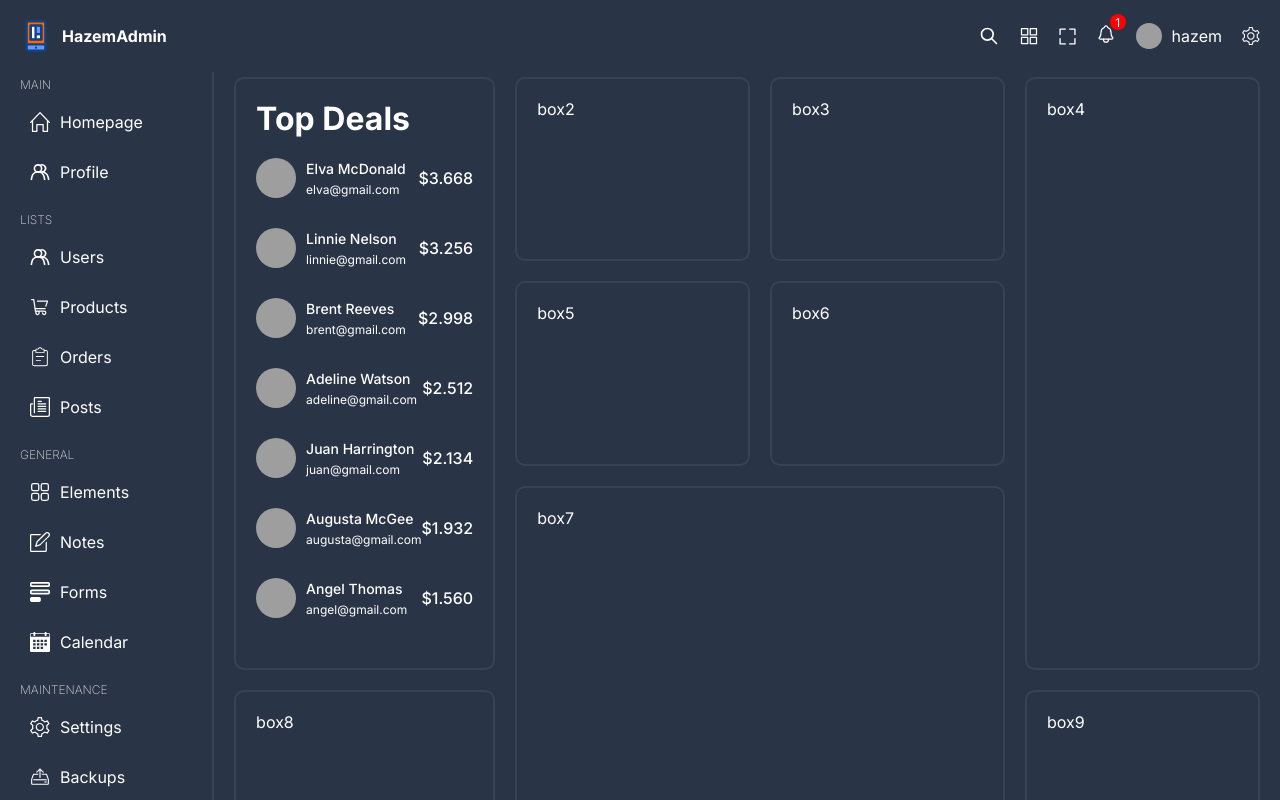
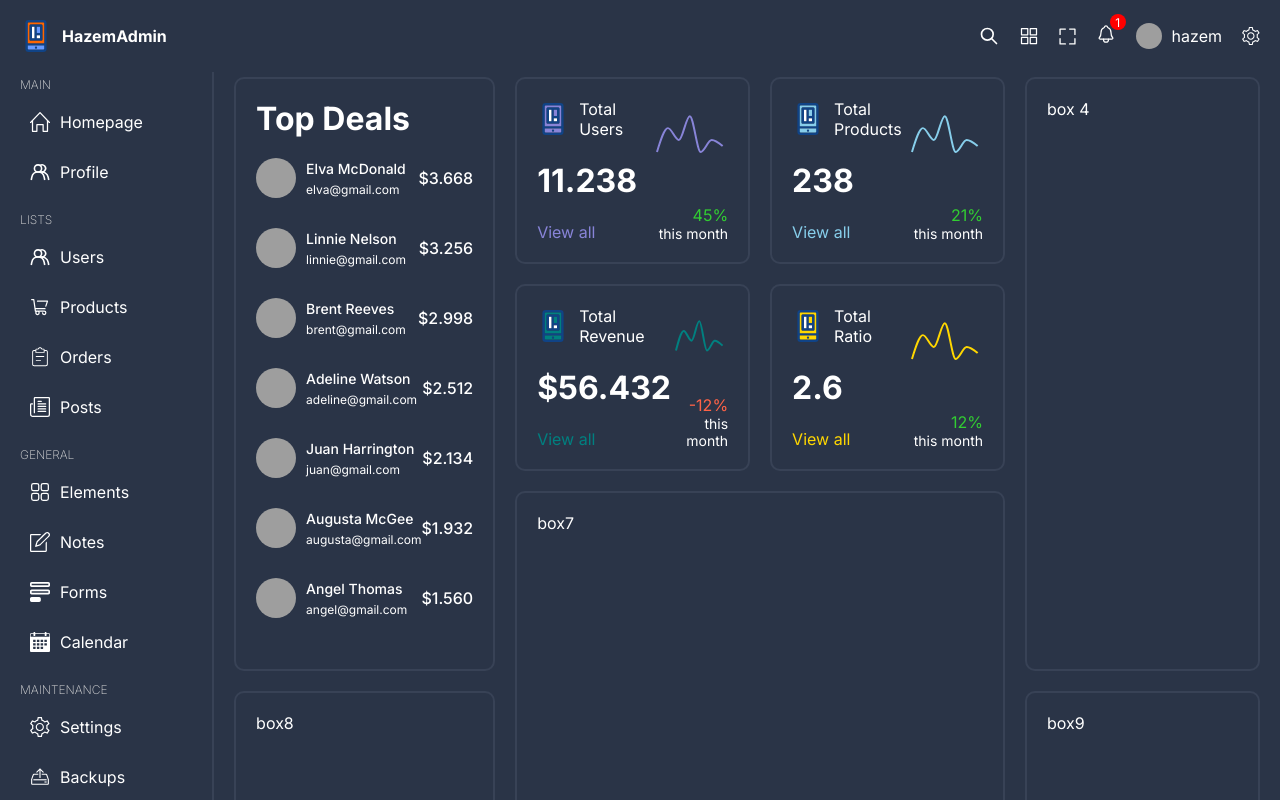
Before and after one commit to hazemmohsen2000/admin-dashboard, a React (Vite) app: page / in a window 1280 px wide. Shown: the top 800 px of the page. Built offline with nearby package versions, Linux system fonts and the light colour scheme; grey boxes are pictures that could not be loaded.

Commit message:
making the box charts

```diff
--- a/package.json
+++ b/package.json
@@ -13,6 +13,7 @@
     "react": "^18.2.0",
     "react-dom": "^18.2.0",
     "react-router-dom": "^6.24.0",
+    "recharts": "^2.12.7",
     "sass": "^1.77.6"
   },
   "devDependencies": {
--- /dev/null
+++ b/src/componenets/chartbox/Chartbox.scss
@@ -0,0 +1,40 @@
+.chartBox{
+    display: flex;
+    height: 100%;
+
+    .boxInfo{
+        display: flex;
+        flex : 3;
+        justify-content: space-between ;
+        flex-direction: column;
+    }
+    .title{
+        display: flex;
+        align-items: center;
+        gap: 10px;
+    }
+    .chartInfo{
+        flex:2;
+        display: flex;
+        flex-direction: column;
+        justify-content: space-between;
+
+    }
+    .chart {
+        height: 100%;
+        width: 100%;
+    }
+
+    .texts{
+        display: flex;
+        flex-direction: column;
+        text-align: right;
+    }
+    .perecentage {
+        font-weight: bold;
+        font-size: 20px;
+    }
+    .duration {
+        font-size: 14px;
+    }
+}
--- /dev/null
+++ b/src/componenets/chartbox/Chartbox.tsx
@@ -0,0 +1,55 @@
+import { Link } from "react-router-dom"
+import "./Chartbox.scss"
+import { Line, ResponsiveContainer,LineChart, Tooltip } from "recharts"
+
+type Props= {
+    color : string ;
+    icon : string;
+    title : string;
+    dataKey : string ;
+    number : number | string;
+    percentage : number ;
+    chartData : object[];
+}
+
+const Chartbox = (props: Props) => {
+  return (
+    <div className="chartBox">
+        <div className="boxInfo">
+            <div className="title">
+                <img src={props.icon} alt="" />
+                <span>{props.title}</span>
+            </div>
+            <h1>{props.number}</h1>
+            <Link to="/" style ={{color:props.color}}>View all</Link>
+
+        </div>
+
+        <div className="chartInfo">
+            <div className="chart">
+            <ResponsiveContainer width="99%" height="100%">
+                <LineChart data={props.chartData}>
+                <Tooltip
+                    contentStyle={{background:"transparent" , border:"none"}}
+                    labelStyle={{display:"none"}}
+                    position={{x:10 , y:60}}
+                />
+                    <Line type="monotone"
+                    dataKey={props.dataKey}
+                    stroke={props.color}
+                    strokeWidth={2}
+                    dot={false}
+                    />
+                </LineChart>
+            </ResponsiveContainer>
+
+            </div>
+            <div className="texts">
+            <span className="percentage" style = {{color : props.percentage < 0 ? "tomato" : "limegreen"}}>{props.percentage + "%"}</span>
+            <span className="duration">this month</span>
+            </div>
+        </div>
+    </div>
+  )
+}
+export default Chartbox
--- a/src/pages/home/Home.tsx
+++ b/src/pages/home/Home.tsx
@@ -1,19 +1,20 @@
 
+import Chartbox from "../../componenets/chartbox/Chartbox"
 import TopBox from "../../componenets/topBox/TopBox"
+import { chartBoxConversion, chartBoxProduct, chartBoxRevenue, chartBoxUser } from "../../data"
 import "./home.scss"
 const home = () => {
   return (
     <div className="home">
       <div className="box box1"><TopBox/></div>
-      <div className="box box2">box2</div>
-      <div className="box box3">box3</div>
-      <div className="box box4">box4</div>
-      <div className="box box5">box5</div>
-      <div className="box box6">box6</div>
+      <div className="box box2"><Chartbox {...chartBoxUser}/></div>
+      <div className="box box3"><Chartbox {...chartBoxProduct}/></div>
+      <div className="box box4">box 4</div>
+      <div className="box box5"><Chartbox {...chartBoxRevenue}/></div>
+      <div className="box box6"><Chartbox {...chartBoxConversion}/></div>
       <div className="box box7">box7</div>
       <div className="box box8">box8</div>
       <div className="box box9">box9</div>
-
     </div>
   )
 }
```
Also changed, not shown: 1 other file (tests, documents, lock files or other folders).
